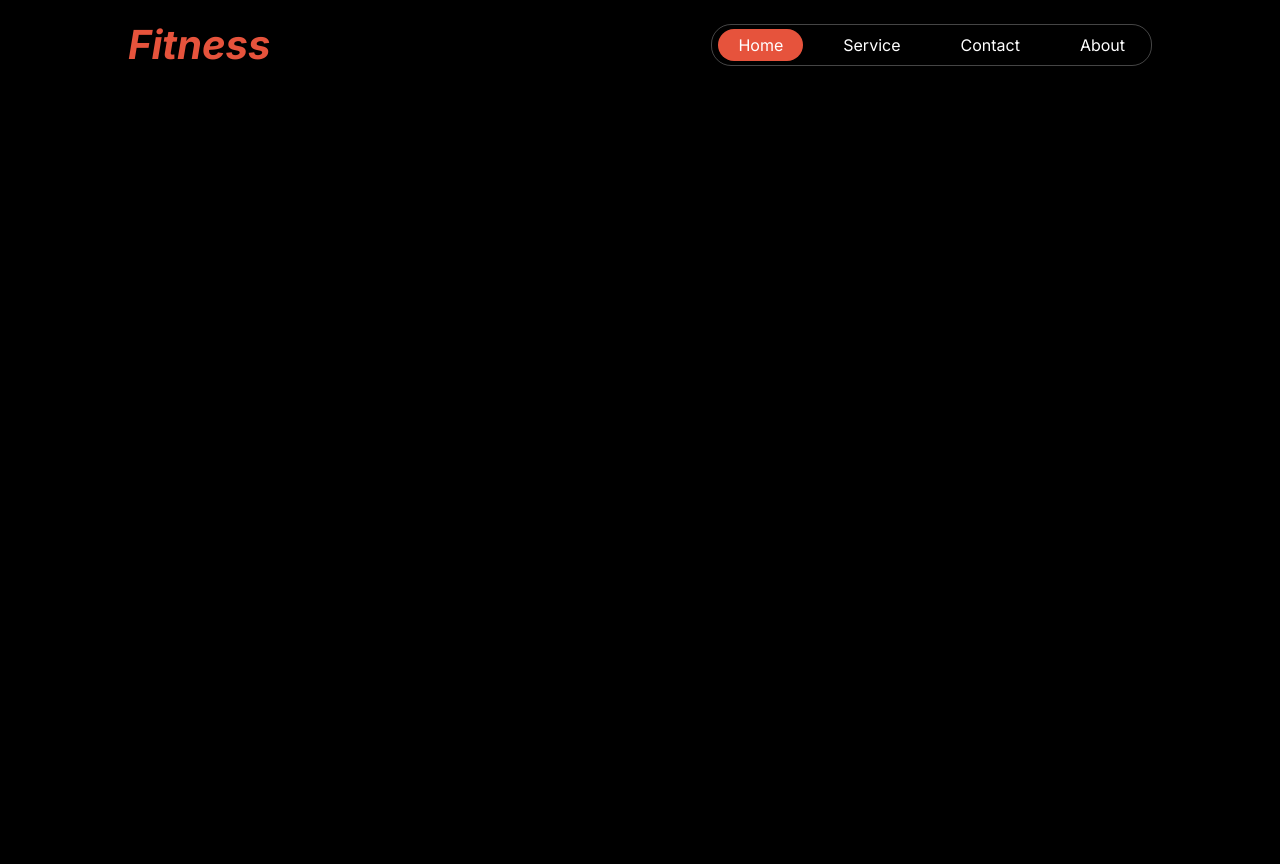
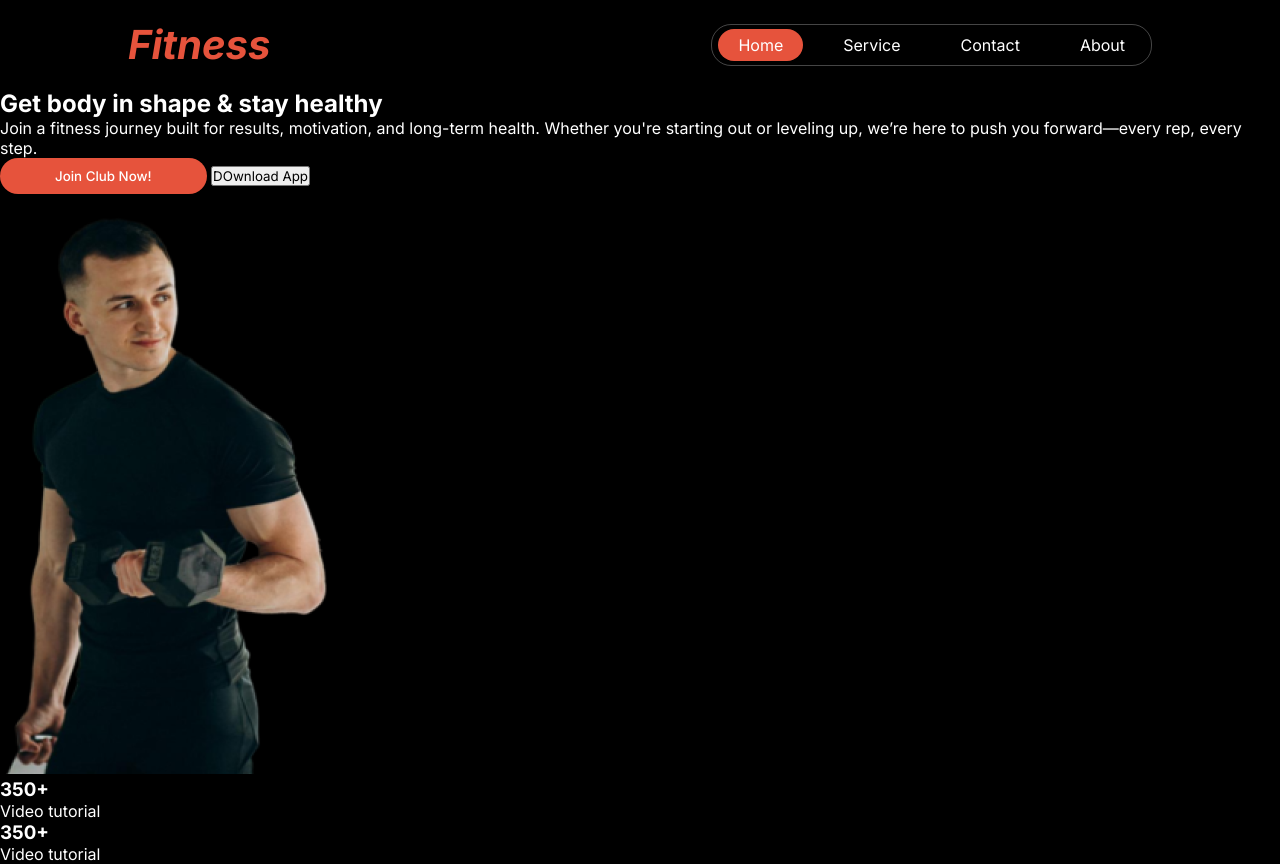
Before and after one commit to Arif870/Fitness, a plain HTML site: page index.html in a window 1280 px wide. Before the commit the page ends 800 px from the top, so only its background shows below. Drawn offline with Linux system fonts and the light colour scheme.

Commit message:
All the hero section content uploaded

```diff
--- a/index.html
+++ b/index.html
@@ -38,6 +38,41 @@
       </div>
     </section>
 
+    <!-- Hero Section  -->
+
+    <section class="heroSection">
+      <div class="heroContent">
+        <div class="leftContent">
+          <h1>Get body in <span class="shape">shape</span> & stay healthy</h1>
+          <p>
+            Join a fitness journey built for results, motivation, and long-term
+            health. Whether you're starting out or leveling up, we’re here to
+            push you forward—every rep, every step.
+          </p>
+          <div class="buttons">
+            <button class="btn">Join Club Now!</button>
+            <button>DOwnload App</button>
+          </div>
+        </div>
+        <div class="rightContent">
+          <div class="trainer">
+            <img src="/images/Images 2.png" alt="" />
+          </div>
+          <div class="videoTutorial">
+            <div class="circle"></div>
+            <div>
+              <h3>350+</h3>
+              <p>Video tutorial</p>
+            </div>
+          </div>
+          <div class="freeWOrkOut">
+            <h3>350+</h3>
+            <p>Video tutorial</p>
+          </div>
+        </div>
+      </div>
+    </section>
+
     <script>
       const toggle = document.getElementById("menu-toggle");
       const navList = document.getElementById("nav-list");
--- a/styles/style.css
+++ b/styles/style.css
@@ -30,6 +30,7 @@ a {
 }
 body {
   background: rgb(0, 0, 0);
+  color: white;
 }
 
 .menu .content {
@@ -76,6 +77,8 @@ body {
   cursor: pointer;
 }
 
+/* Hero Section  */
+
 /* Responsive styles */
 @media (max-width: 556px) {
   .menu .content {
```
